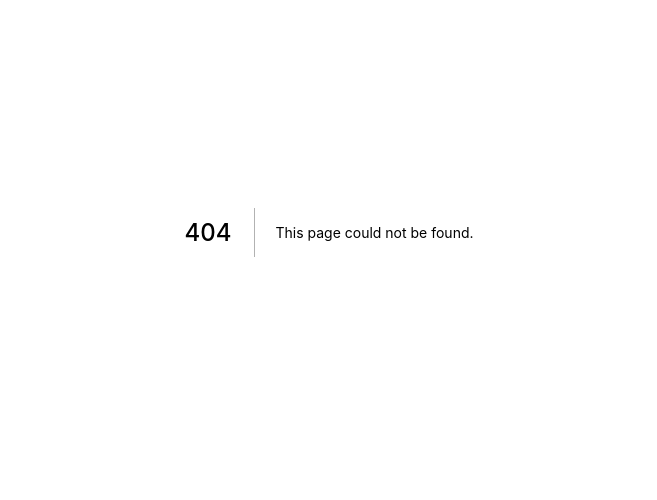
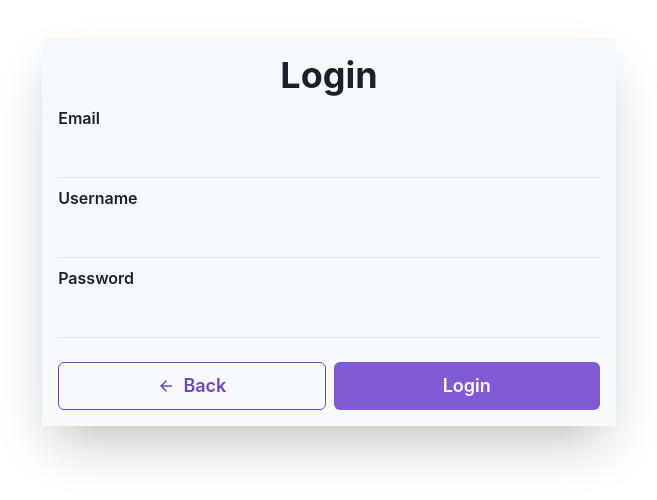
Before and after one commit to ruijadom/typescript-nextjs-graphql, a Next.js app: page /login in a window 1280 px wide. Before the commit this address had no page. Shown: the part 168-668 px from the top of the page, without its empty margins (311-968 px from the left). Built offline with nearby package versions, Linux system fonts and the light colour scheme.

Commit message:
feat: login and register

```diff
--- /dev/null
+++ b/modules/components/login/Login.tsx
@@ -0,0 +1,86 @@
+import { ArrowBackIcon } from "@chakra-ui/icons";
+import {
+  Button,
+  ButtonGroup,
+  Container,
+  Heading,
+  VStack
+} from "@chakra-ui/react";
+import { Form, Formik } from "formik";
+import Head from "next/head";
+import { useRouter } from "next/router";
+import * as Yup from "yup";
+import LoginInput from "./LoginInput";
+
+const Login = () => {
+  const router = useRouter();
+  return (
+    <Container h="100vh">
+      <Head>
+        <title>Create Next App</title>
+        <meta
+          name="description"
+          content="Generated by create next app"
+        />
+        <link rel="icon" href="/favicon.ico" />
+      </Head>
+      <Formik
+        initialValues={{
+          username: "",
+          email: "",
+          password: "",
+        }}
+        validationSchema={Yup.object({
+          username: Yup.string()
+            .required("Username is required")
+            .max(200, "Username too long"),
+          password: Yup.string()
+            .required("Password is required")
+            .min(6, "Password too short")
+            .max(200, "Password too long"),
+          email: Yup.string()
+            .required("Email is required")
+            .email("Invalid email")
+            .max(200, "Email too long"),
+        })}
+        onSubmit={(values, actions) => {
+          console.log(values);
+          actions.resetForm();
+        }}
+      >
+        <VStack h="100%" justify="center">
+          <VStack as={Form} shadow="2xl" w="100%" bg="gray.50" p="4">
+            <Heading>Login</Heading>
+            <LoginInput name="email" label="Email" />
+            <LoginInput name="username" label="Username" />
+            <LoginInput
+              name="password"
+              type="password"
+              label="Password"
+            />
+            <ButtonGroup
+              colorScheme="purple"
+              w="100%"
+              size="lg"
+              pt="4"
+            >
+              <Button
+                variant="outline"
+                w="100%"
+                onClick={() => router.back()}
+                leftIcon={<ArrowBackIcon />}
+              >
+                Back
+              </Button>
+              <Button w="100%" type="submit">
+                Login
+              </Button>
+            </ButtonGroup>
+          </VStack>
+        </VStack>
+      </Formik>
+    </Container>
+  );
+};
+
+export default Login;
--- /dev/null
+++ b/modules/components/login/LoginInput.tsx
@@ -0,0 +1,29 @@
+import {
+  FormControl,
+  FormErrorMessage,
+  FormLabel,
+  Input,
+  InputProps
+} from "@chakra-ui/react";
+import { Field, useField } from "formik";
+
+type Props = InputProps & { name: string; label: string };
+
+const LoginInput: React.FC<Props> = ({ name, label, ...props }) => {
+  const [field, meta] = useField({ name });
+  return (
+    <FormControl isInvalid={!!meta.error && meta.touched}>
+      <FormLabel fontWeight="semibold">{label}</FormLabel>
+      <Input
+        as={Field}
+        {...props}
+        {...field}
+        autoComplete="off"
+        focusBorderColor="purple.500"
+        variant="flushed"
+      />
+      <FormErrorMessage>{meta.error}</FormErrorMessage>
+    </FormControl>
+  );
+};
+export default LoginInput;
--- a/pages/_app.tsx
+++ b/pages/_app.tsx
@@ -1,9 +1,16 @@
 
-import type { AppProps } from 'next/app'
-import '../styles/globals.css'
+import { ChakraProvider, CSSReset } from '@chakra-ui/react';
+import type { AppProps } from 'next/app';
 
 function MyApp({ Component, pageProps }: AppProps) {
-  return <Component {...pageProps} />
+  return (
+    <>
+    <ChakraProvider>
+      <CSSReset />
+      <Component {...pageProps} />
+    </ChakraProvider>
+    </>
+  )
 }
 
 export default MyApp
--- /dev/null
+++ b/pages/login.tsx
@@ -0,0 +1,7 @@
+import Login from "../modules/components/login/Login";
+
+const LoginPage = () => {
+  return <Login />;
+};
+
+export default LoginPage;
--- a/styles/globals.css
+++ /dev/null
@@ -1,16 +0,0 @@
-html,
-body {
-  padding: 0;
-  margin: 0;
-  font-family: -apple-system, BlinkMacSystemFont, Segoe UI, Roboto, Oxygen,
-    Ubuntu, Cantarell, Fira Sans, Droid Sans, Helvetica Neue, sans-serif;
-}
-
-a {
-  color: inherit;
-  text-decoration: none;
-}
-
-* {
-  box-sizing: border-box;
-}
```
Also changed, not shown: modules/components/login/Register.tsx (added, +96 -0 lines), package.json (+8 -1 lines), pages/index.tsx (+5 -69 lines), 1 other file (tests, documents, lock files or other folders).
